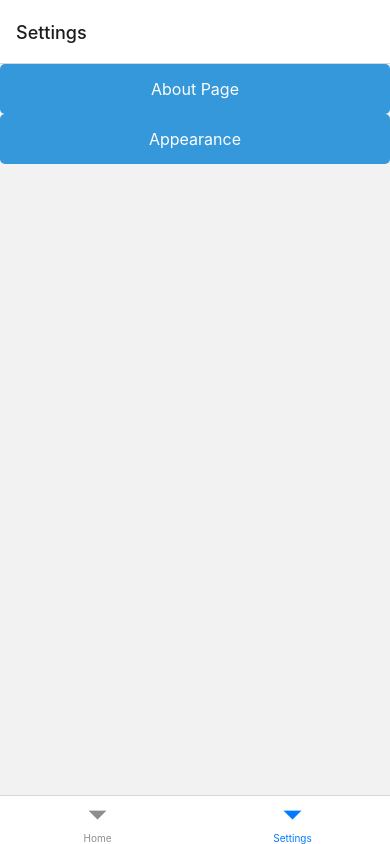
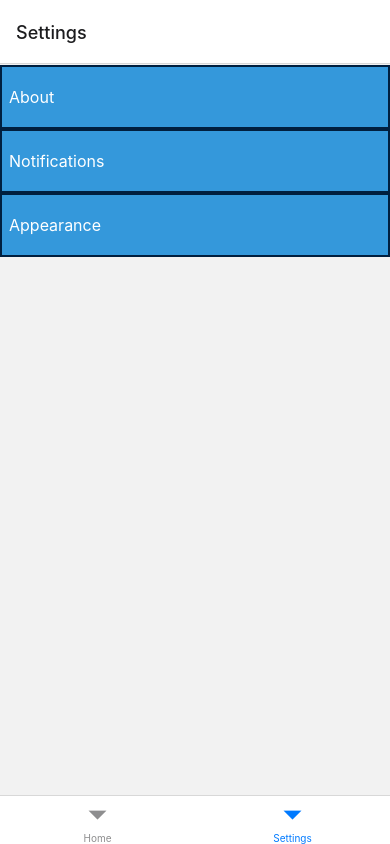
Before and after one commit to DannyMang/SJSUParking, a React Native app: screen /Settings in a window 390 px wide. Built offline with nearby package versions, Linux system fonts and the light colour scheme.

Commit message:
comments and formatting changes

```diff
--- a/App.js
+++ b/App.js
@@ -3,6 +3,7 @@ import React from 'react';
 import HomeScreen from './screens/HomeScreen.js';
 import SettingsPage from './screens/SettingsPage.js';
 import AboutPage from './screens/AboutPage.js';
+import Notifications from './screens/Notifications.js';
 import AppearancePage from './screens/AppearancePage.js';
 import { NavigationContainer } from '@react-navigation/native';
 import { createBottomTabNavigator } from '@react-navigation/bottom-tabs';
@@ -11,7 +12,7 @@ import { createNativeStackNavigator } from '@react-navigation/native-stack';
 const Tab = createBottomTabNavigator(); //bottom tab object
 const SettingsStack = createNativeStackNavigator();
 
-function TabNavigator() {
+function TabNavigator() { //navigator function for Home and Settings tabs
   return (
     <Tab.Navigator initialRouteName="Home">
         <Tab.Screen name ="Home" component={HomeScreen}/>
@@ -20,17 +21,18 @@ function TabNavigator() {
   )
 }
 
-function SettingsNavigator() {
+function SettingsNavigator() { //navigator for Settings
   return (
     <SettingsStack.Navigator>
       <SettingsStack.Screen name="Settings Page" component={SettingsPage} options={{headerShown: false}}/>
       <SettingsStack.Screen name="About" component={AboutPage} />
       <SettingsStack.Screen name="Appearance" component={AppearancePage} />
+      <SettingsStack.Screen name="Notifications" component={Notifications}/>
     </SettingsStack.Navigator>
   )
 }
 
-export default function App() {
+export default function App() { //display the tab navigator as homepage
   return (
     <NavigationContainer>
       <TabNavigator/>
--- a/components/RectangularButton.js
+++ b/components/RectangularButton.js
@@ -1,10 +1,9 @@
 import React from 'react';
-import { View, Text, TouchableOpacity, StyleSheet } from 'react-native';
+import {Text, TouchableOpacity, StyleSheet } from 'react-native';
 
 const RectangularButton = ({onPress, title }) => {
     return (
-        <TouchableOpacity onPress={onPress}
-        style={styles.buttonContainer}>
+        <TouchableOpacity style={styles.buttonContainer} onPress={onPress}>
             <Text style={styles.buttonText}>{title}</Text>
         </TouchableOpacity>
     );
@@ -13,14 +12,16 @@ const RectangularButton = ({onPress, title }) => {
 const styles = StyleSheet.create({
     buttonContainer: {
         backgroundColor: '#3498db',
-        paddingVertical: 15,
-        paddingHorizontal: 20,
-        borderRadius: 5,
+        paddingVertical: 20,
+        paddingHorizontal: 7,
+        borderColor: '#001F3F',
+        borderWidth: 2,
+
     },
     buttonText: {
         color: '#fff',
         fontSize: 16,
-        textAlign: 'center',
+        textAlign: 'left',
     },
 });
 
--- /dev/null
+++ b/screens/Notifications.js
@@ -0,0 +1,11 @@
+import {View, Text} from 'react-native';
+
+export default function Notifications() {
+    return (
+        <View>
+            <Text>
+                Notifications Page
+            </Text>
+        </View>
+    );
+}
--- a/screens/SettingsPage.js
+++ b/screens/SettingsPage.js
@@ -1,16 +1,22 @@
 import React from 'react';
 import { useNavigation } from '@react-navigation/native';
-import {View, Text} from 'react-native';
+import {View} from 'react-native';
 import RectangularButton from '../components/RectangularButton';
-import AboutPage from './AboutPage';
 
 
 export default function SettingsPage() {
     const navigation = useNavigation()
-    return (
-        <View>
-            <RectangularButton onPress={() => navigation.navigate('About')} title="About Page" />
-            <RectangularButton onPress={() => navigation.navigate('Appearance')} title="Appearance" />
+    return ( //returns RectangularButton component that navigates to pages
+        <View style={{paddingVertical: 1,}}>
+            <RectangularButton
+                onPress={() => navigation.navigate('About')}
+                title="About" />
+            <RectangularButton
+                onPress={() => navigation.navigate('Notifications')}
+                title="Notifications"/>
+            <RectangularButton
+                onPress={() => navigation.navigate('Appearance')}
+                title="Appearance" />
         </View>
 
     );
```
